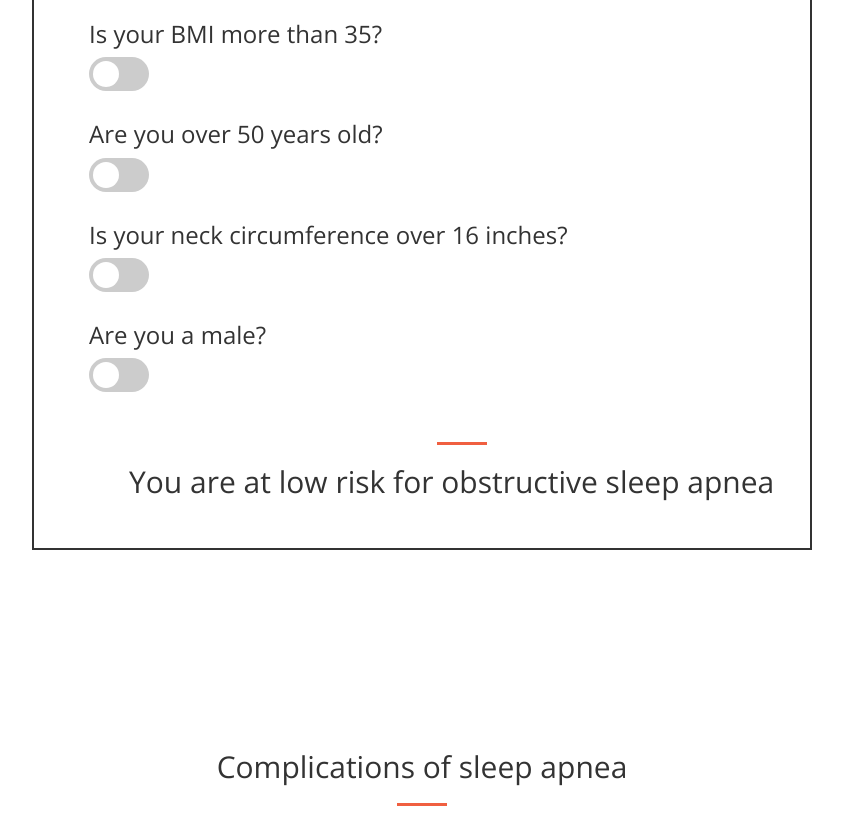
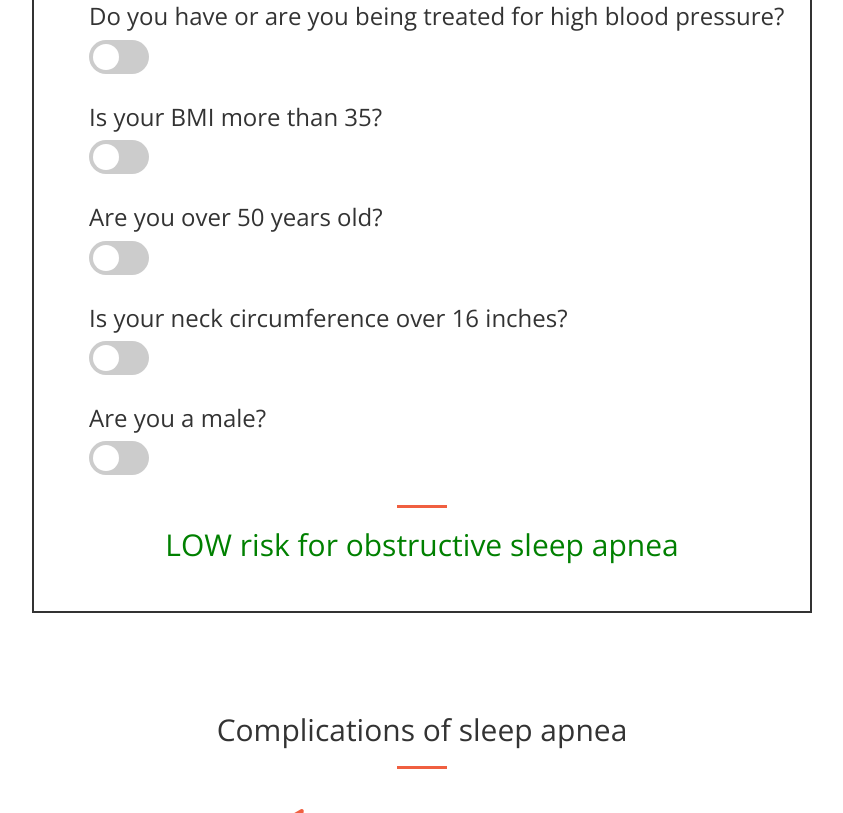
Before and after one commit to dlee315/dlee315.github.io, a website: page index.html in a window 1280 px wide. Shown: the part 2865-3678 px from the top of the page, without its empty margins (218-1061 px from the left). Drawn offline with nearby package versions, Linux system fonts and the light colour scheme.

Commit message:
changed styling to stopbang

```diff
--- a/css/creative.css
+++ b/css/creative.css
@@ -499,9 +499,38 @@ input:checked + .slider:before {
   border-style: solid;
   border-width: 2px;
   padding-bottom: 40px;
+  padding-top: 40px;
+}
+
+.stopbang h2 {
+  text-align: center;
 }
 
 .stopbang ul {
   list-style: none;
-  margin-top: 40px;
+  margin-top: 30px;
 }
+
+.stopbang hr {
+  text-align: center;
+}
+
+.results {
+  text-align: center;
+}
+
+.lowrisk {
+  color: green;
+}
+
+.intermediaterisk {
+  color: orange;
+}
+
+.highrisk {
+  color: red;
+}
+
+#who {
+  padding-bottom: 0;
+}
--- a/index.html
+++ b/index.html
@@ -158,6 +158,7 @@
       <div class="container">
         <div class="row">
           <div class="col-lg-8 col-lg-offset-2 col-md-8 col-md-offset-2 stopbang">
+            <h2>Your risk for sleep apnea</h2>
               <ul>
                 <li>
                   <h3>Do you snore loudly?</h3>
@@ -215,17 +216,17 @@
                     <div class="slider round"></div>
                   </label>
                 </li>
-            <ul>
+              </ul>
             <hr>
             <div class="results">
               <div class="stopbangresult lowrisk">
-                <h2>You are at low risk for obstructive sleep apnea</h2>
+                <h2>LOW risk for obstructive sleep apnea</h2>
               </div>
               <div class="stopbangresult intermediaterisk">
-                <h2>You are at intermediate risk for obstructive sleep apnea</h2>
+                <h2>INTERMEDIATE risk for obstructive sleep apnea</h2>
               </div>
               <div class="stopbangresult highrisk">
-                <h2>You are at high risk for obstructive sleep apnea</h2>
+                <h2>HIGH risk for obstructive sleep apnea</h2>
               </div>
             </div>
           </div>
```
Lines whose indentation alone changed are shown as unchanged.
